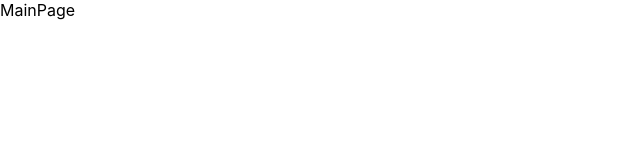
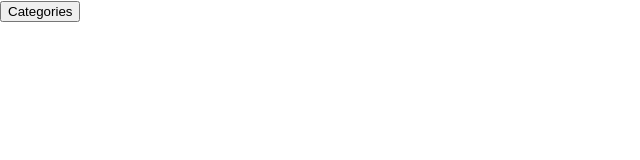
Before and after one commit to Morr231/qsl, a React (Create React App) app in the folder client/: page / in a window 1280 px wide. Shown: the top 160 px of the page, without its empty margins (0-640 px from the left). Built offline with nearby package versions, Linux system fonts and the light colour scheme.

Commit message:
added categories and signs page

```diff
--- /dev/null
+++ b/client/src/modules/CategoryPage/Categories/Categories.js
@@ -0,0 +1,13 @@
+import Category from "../Category/Category";
+
+const Categories = ({ categories }) => {
+    return (
+        <div className="categories">
+            {categories.map((category) => (
+                <Category />
+            ))}
+        </div>
+    );
+};
+
+export default Categories;
--- /dev/null
+++ b/client/src/modules/CategoryPage/Category/Category.js
@@ -0,0 +1,7 @@
+import React from "react";
+
+const Category = () => {
+    return <div>Category</div>;
+};
+
+export default Category;
--- /dev/null
+++ b/client/src/modules/CategoryPage/index.js
@@ -0,0 +1,2 @@
+import Categories from "./Categories/Categories";
+export { Categories };
--- /dev/null
+++ b/client/src/modules/index.js
@@ -0,0 +1,2 @@
+import { Categories } from "./CategoryPage";
+export { Categories };
--- a/client/src/pages/CategoryPage/CategoryPage.js
+++ b/client/src/pages/CategoryPage/CategoryPage.js
@@ -1,7 +1,15 @@
 import "./CategoryPage.sass";
+import { Categories } from "../../modules";
+
+const categories = [];
 
 const CategoryPage = () => {
-    return <div className="category-page">CategoryPage</div>;
+    return (
+        <div className="category-page">
+            <div className="category-page__header">Categories</div>
+            <Categories categories={categories} />
+        </div>
+    );
 };
 
 export default CategoryPage;
--- a/client/src/pages/MainPage/MainPage.js
+++ b/client/src/pages/MainPage/MainPage.js
@@ -1,7 +1,16 @@
 import "./MainPage.sass";
 
+import { Link } from "react-router-dom";
+import { Button } from "../../components";
+
 const MainPage = () => {
-    return <div className="main-page">MainPage</div>;
+    return (
+        <div className="main-page">
+            <Link to="/categories">
+                <Button text="Categories" />
+            </Link>
+        </div>
+    );
 };
 
 export default MainPage;
--- /dev/null
+++ b/client/src/pages/SignsPage/SignsPage.js
@@ -0,0 +1,7 @@
+import "./SignsPage.sass";
+
+const SignsPage = () => {
+    return <div>SignsPage</div>;
+};
+
+export default SignsPage;
--- a/client/src/pages/index.js
+++ b/client/src/pages/index.js
@@ -1,4 +1,5 @@
 import MainPage from "./MainPage/MainPage";
 import CategoryPage from "./CategoryPage/CategoryPage";
+import SignsPage from "./SignsPage/SignsPage";
 
-export { MainPage, CategoryPage };
+export { MainPage, CategoryPage, SignsPage };
```
Also changed, not shown: client/src/utils/routes.js (+6 -2 lines), client/src/pages/SignsPage/SignsPage.sass (added).
